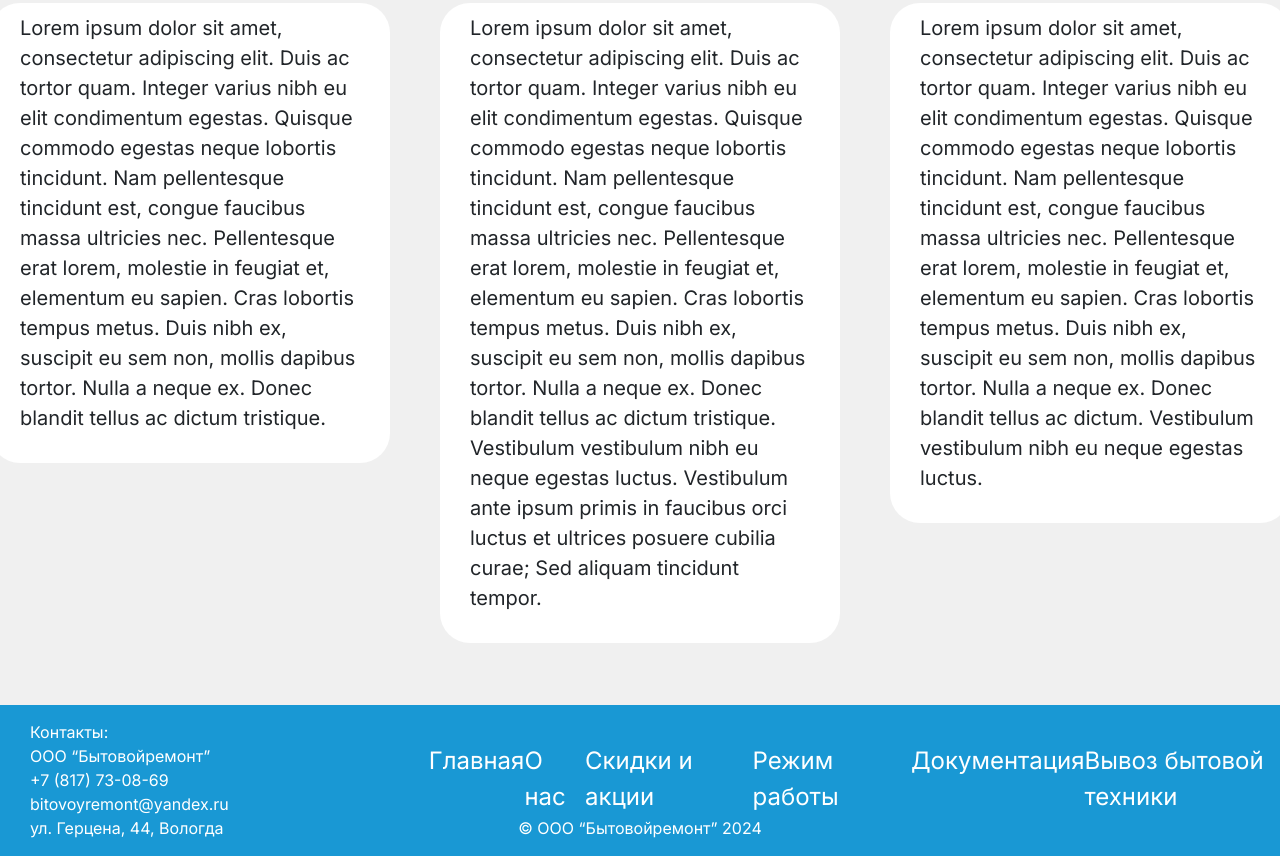
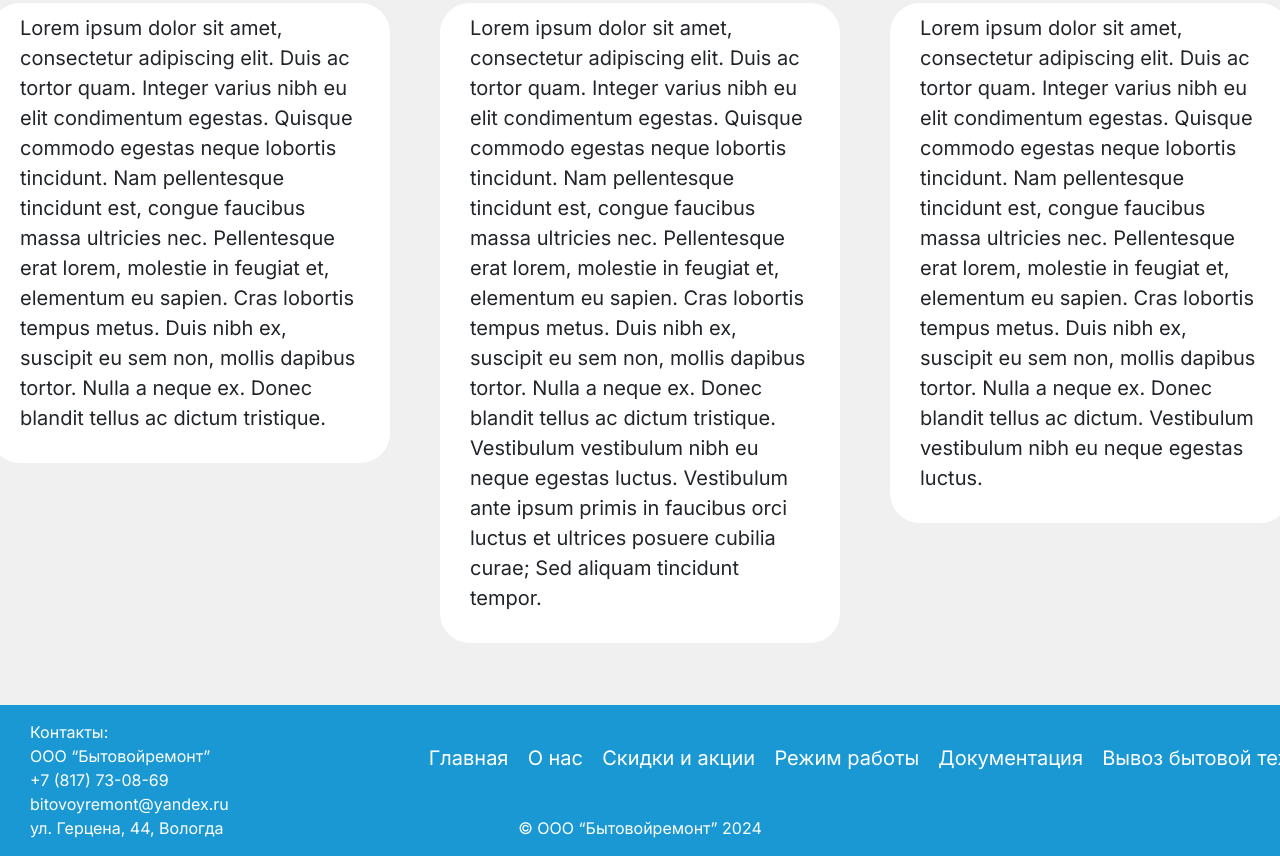
Before and after one commit to Stepanfedulov/praktika, a plain HTML site: page index.html in a window 1280 px wide. Shown: the part 4487-5343 px from the top of the page. Drawn offline with nearby package versions, Linux system fonts and the light colour scheme; a web font is replaced by a local one.

Commit message:
Add files via upload

```diff
--- a/styles.css
+++ b/styles.css
@@ -10,6 +10,7 @@
     margin: 0;
     font-family: "Inter", sans-serif !important;
   }
+
 .d-block{
     width: 1200px;
     height: 537px;
@@ -442,6 +443,9 @@ padding-top: 30px;
     background-color: #1998D4;
     color: white;
     margin-bottom: -16px;
+}
+.footerlink{
+    font-size: 20px !important;
 }
 .footercont{
     display: flex;
```
